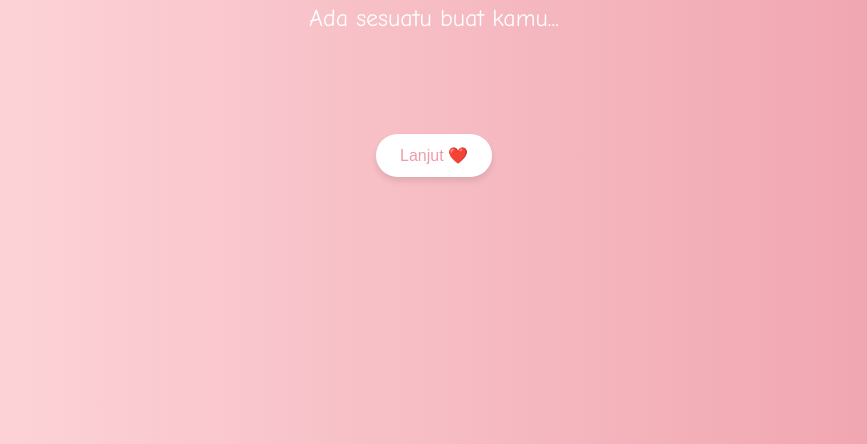
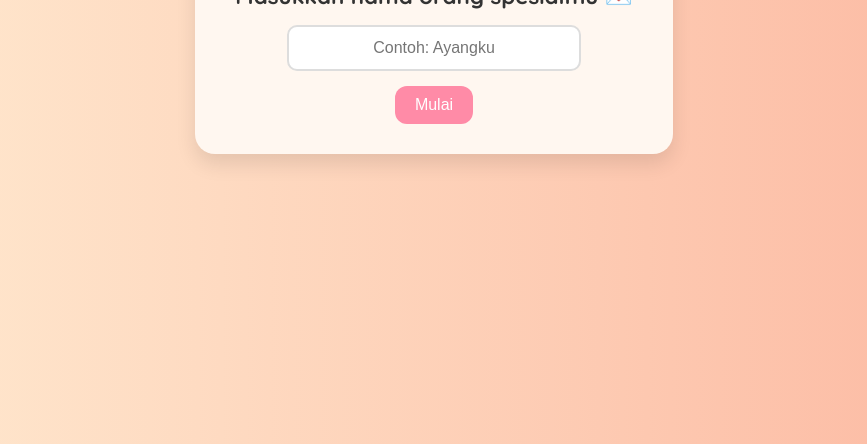
Before and after one commit to erdthedev/untukmu, a plain HTML site: page index.html in a window 1280 px wide. Shown: the part 356-800 px from the top of the page, without its empty margins (206-1073 px from the left). Drawn offline with Linux system fonts and the light colour scheme.

Commit message:
Update index.html

```diff
--- a/index.html
+++ b/index.html
@@ -1,82 +1,144 @@
 <!DOCTYPE html>
 <html lang="id">
 <head>
-  <meta charset="UTF-8" />
-  <meta name="viewport" content="width=device-width, initial-scale=1.0"/>
+  <meta charset="UTF-8">
+  <meta name="viewport" content="width=device-width, initial-scale=1.0">
   <title>Untukmu</title>
+  <link href="https://fonts.googleapis.com/css2?family=Quicksand:wght@500;700&display=swap" rel="stylesheet">
   <style>
     body {
       margin: 0;
-      font-family: 'Comic Sans MS', cursive, sans-serif;
-      background: linear-gradient(to right, #ffdde1, #ee9ca7);
-      color: #fff;
+      font-family: 'Quicksand', sans-serif;
+      background: linear-gradient(to right, #ffecd2, #fcb69f);
       display: flex;
       flex-direction: column;
       align-items: center;
       justify-content: center;
       height: 100vh;
       overflow: hidden;
+    }
+
+    .container {
+      background: #fff7f0;
+      padding: 30px 40px;
+      border-radius: 20px;
+      box-shadow: 0 10px 20px rgba(0,0,0,0.1);
       text-align: center;
     }
-    h1 {
-      font-size: 2.5rem;
+
+    h2 {
+      font-size: 1.4rem;
+      margin-bottom: 15px;
+      color: #333;
+    }
+
+    input {
+      padding: 12px 20px;
+      font-size: 1rem;
+      border-radius: 10px;
+      border: 2px solid #ddd;
+      width: 250px;
+      outline: none;
+      margin-bottom: 15px;
+      text-align: center;
+    }
+
+    button {
+      background-color: #ff8ba7;
+      color: white;
+      padding: 10px 20px;
+      font-size: 1rem;
+      border: none;
+      border-radius: 12px;
+      cursor: pointer;
+      transition: background-color 0.3s ease;
+    }
+
+    button:hover {
+      background-color: #ff6f91;
+    }
+
+    #main {
+      display: none;
+      flex-direction: column;
+      align-items: center;
+      text-align: center;
+    }
+
+    #message {
+      font-size: 1.3rem;
+      color: #222;
+      min-height: 80px;
       margin-bottom: 20px;
     }
-    #message {
-      font-size: 1.5rem;
-      margin-bottom: 30px;
-      min-height: 100px;
-    }
+
     .btn {
       background-color: #fff;
-      color: #ee9ca7;
-      padding: 12px 24px;
-      border: none;
-      border-radius: 25px;
+      color: #ff6f91;
+      border: 2px solid #ff6f91;
+      padding: 10px 20px;
+      border-radius: 12px;
       font-size: 1rem;
       cursor: pointer;
-      box-shadow: 0 4px 6px rgba(0,0,0,0.1);
-      transition: transform 0.2s ease;
+      transition: 0.3s;
     }
+
     .btn:hover {
-      transform: scale(1.1);
+      background-color: #ff6f91;
+      color: white;
     }
   </style>
 </head>
 <body>
 
-  <h1>Hai Kamu ❤️</h1>
-  <div id="message">Ada sesuatu buat kamu...</div>
-  <button class="btn" onclick="nextMessage()">Lanjut ❤️</button>
-  <a id="wa-share" class="btn" style="display:none; margin-top:10px;" target="_blank">Bagikan ke WhatsApp 💬</a>
+  <div class="container" id="form">
+    <h2>Masukkan nama orang spesialmu 💌</h2>
+    <input type="text" id="nama" placeholder="Contoh: Ayangku" />
+    <br>
+    <button onclick="mulai()">Mulai</button>
+  </div>
+
+  <div id="main">
+    <h2 id="judul"></h2>
+    <div id="message"></div>
+    <button class="btn" onclick="nextMessage()">Lanjut ❤️</button>
+    <a id="wa-share" class="btn" style="display:none; margin-top:10px;" target="_blank">Bagikan ke WhatsApp 💬</a>
+  </div>
 
   <audio id="bgm" autoplay loop>
     <source src="https://cdn.pixabay.com/download/audio/2022/12/01/audio_15b30bbf30.mp3?filename=romantic-piano-126274.mp3" type="audio/mpeg">
   </audio>
 
   <script>
+    let nama = "";
+    let index = 0;
     const messages = [
-      "Aku cuma mau bilang...",
-      "Terima kasih udah hadir di hidupku 😊",
-      "Hari-hariku jadi lebih indah karena kamu 🌸",
-      "Tetaplah di sisiku ya ❤️",
-      "Aku sayang kamu... banget! 😘"
+      () => `Hai ${nama} 😊`,
+      () => "Ada hal yang pengen aku bilang...",
+      () => "Terima kasih udah hadir di hidupku 🥰",
+      () => "Kamu adalah hal terindah yang pernah terjadi ❤️",
+      () => "Tetap di sini ya, aku butuh kamu 😘"
     ];
 
-    let index = 0;
+    function mulai() {
+      const input = document.getElementById("nama").value.trim();
+      if (!input) return alert("Isi dulu dong namanya 🥺");
+      nama = input;
+      document.getElementById("form").style.display = "none";
+      document.getElementById("main").style.display = "flex";
+      document.getElementById("judul").textContent = `Untuk ${nama}`;
+      nextMessage();
+      document.getElementById("bgm").play();
+    }
 
     function nextMessage() {
       const msg = document.getElementById("message");
       const btn = document.querySelector(".btn");
-      const audio = document.getElementById("bgm");
-
-      audio.play(); // buat iOS yang butuh interaksi
-
       if (index < messages.length) {
-        typeMessage(messages[index], msg, () => index++);
+        typeMessage(messages[index](), msg, () => index++);
       } else {
         btn.style.display = "none";
-        document.getElementById("wa-share").href = `https://wa.me/?text=Hai%20aku%20punya%20sesuatu%20buat%20kamu%20%F0%9F%92%95%20Coba%20lihat%20ini%3A%20${encodeURIComponent(location.href)}`;
+        document.getElementById("wa-share").href = `https://wa.me/?text=Hai%20${encodeURIComponent(nama)}%2C%20aku%20punya%20sesuatu%20buat%20kamu%20%F0%9F%92%95%20%0ACoba%20lihat%20ini%3A%20${encodeURIComponent(location.href)}`;
         document.getElementById("wa-share").style.display = "inline-block";
       }
     }
```
